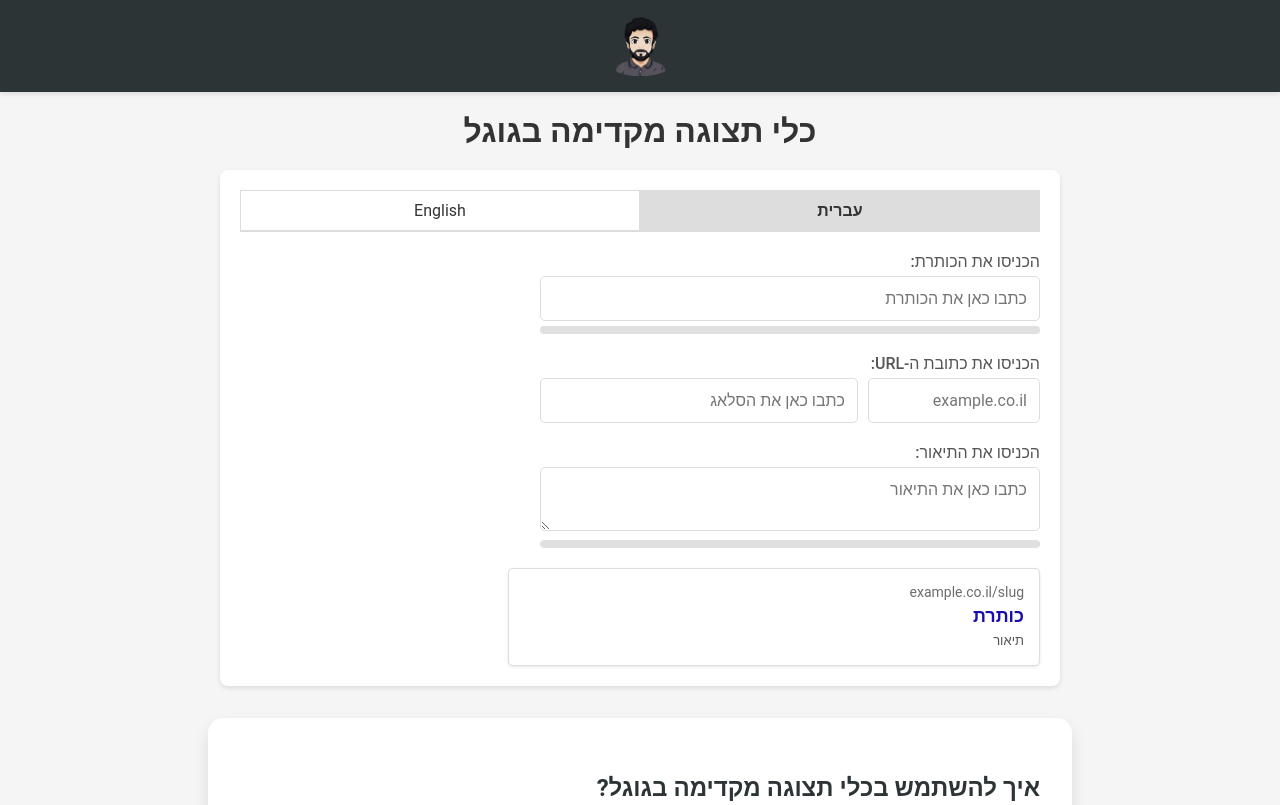
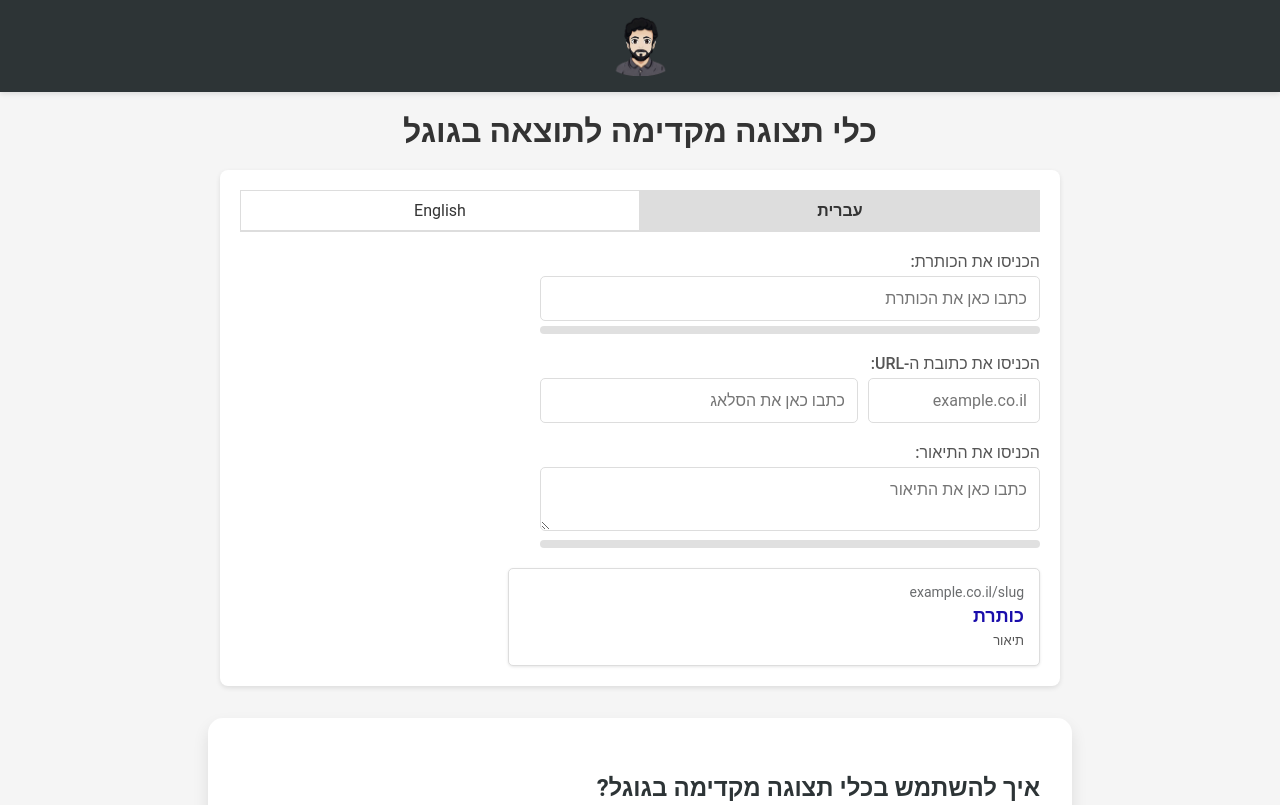
Before and after one commit to tools-by-rotem/webtools, a plain HTML site: page google-serp-preview.html in a window 1280 px wide. Shown: the top 805 px of the page. Drawn offline with Linux system fonts and the light colour scheme; a script that the page names is missing.

Commit message:
Update google-serp-preview.html

```diff
--- a/google-serp-preview.html
+++ b/google-serp-preview.html
@@ -323,7 +323,7 @@
         </div>
     </header>
 
-    <h1>כלי תצוגה מקדימה בגוגל</h1>
+    <h1>כלי תצוגה מקדימה לתוצאה בגוגל</h1>
     <div class="container">
         <div class="tabs">
             <div class="tab" data-language="en">English</div>
```
